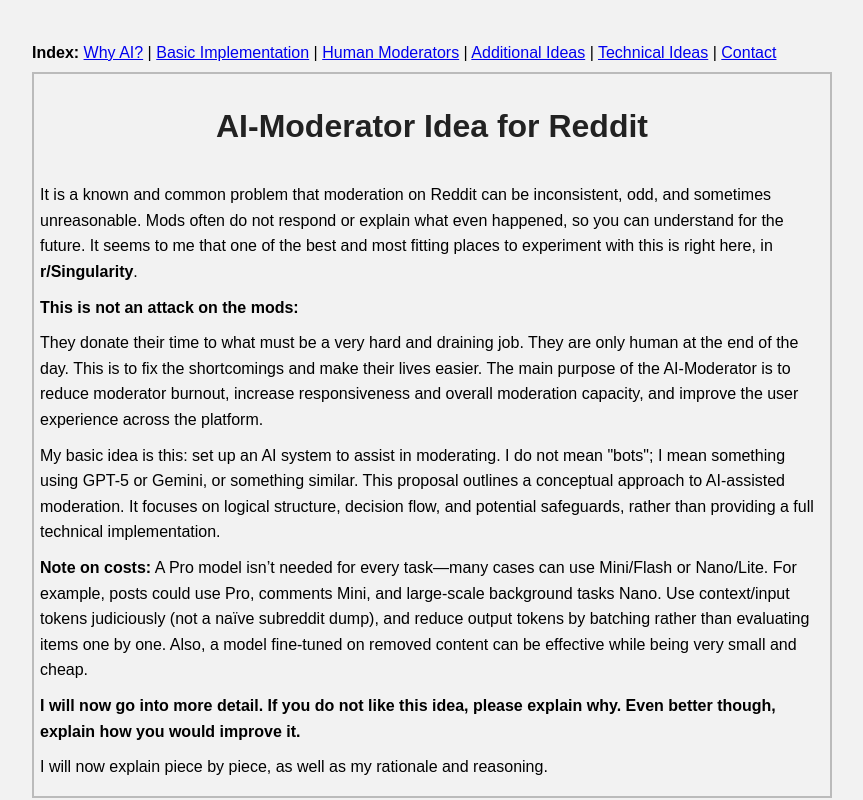
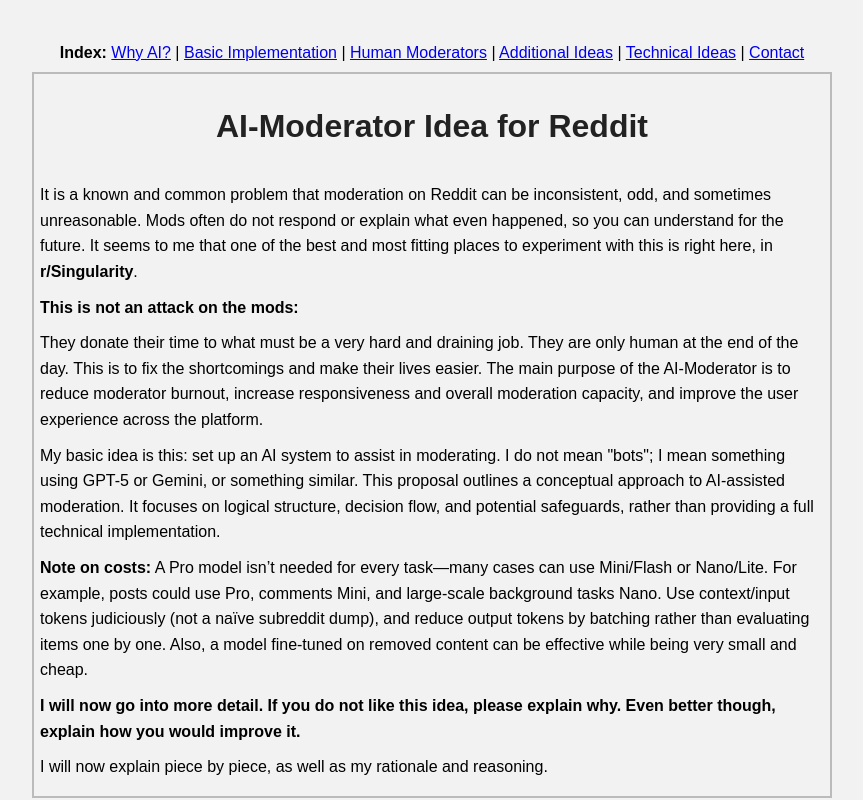
Before and after one commit to jdkelly1999/https-ezjake.github.io-ai-moderator, a plain HTML site: page index.html in a window 1280 px wide. Shown: the top 800 px of the page, without its empty margins (208-1071 px from the left). Drawn offline with Linux system fonts and the light colour scheme.

Commit message:
Update index.html

```diff
--- a/index.html
+++ b/index.html
@@ -51,7 +51,7 @@
 
 <body style="background-color: #f2f2f2; color: #000000; font-family: sans-serif;">
 
-<div style="margin-bottom:16 pxstyle="font-size:0.85em; text-align:center;">
+<div style="margin-bottom:16 pxstyle=font-size:0.85em; text-align:center;">
   <strong>Index:</strong>
   <a href="#why-ai">Why AI?</a> |
   <a href="#basic-implementation">Basic Implementation</a> |
```
